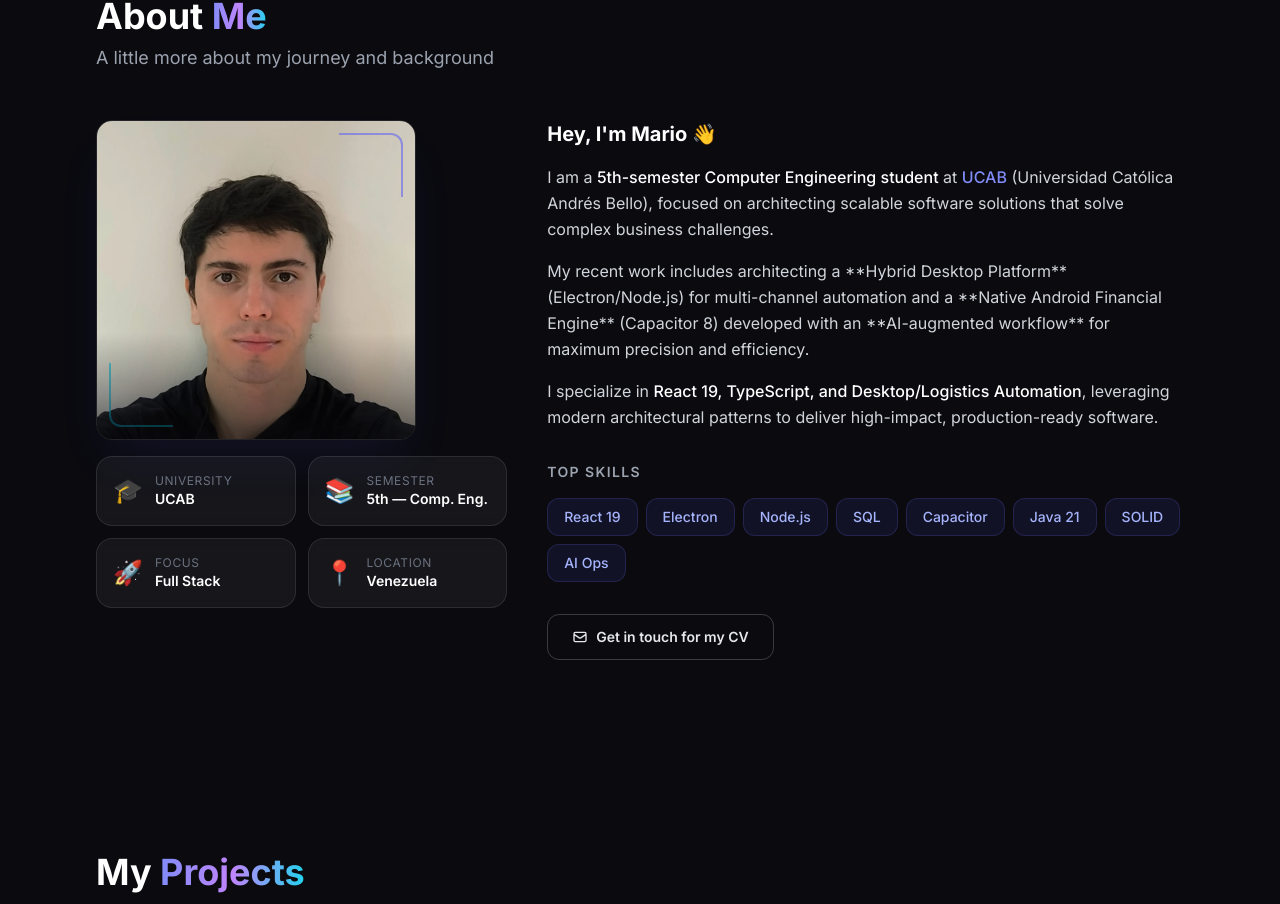
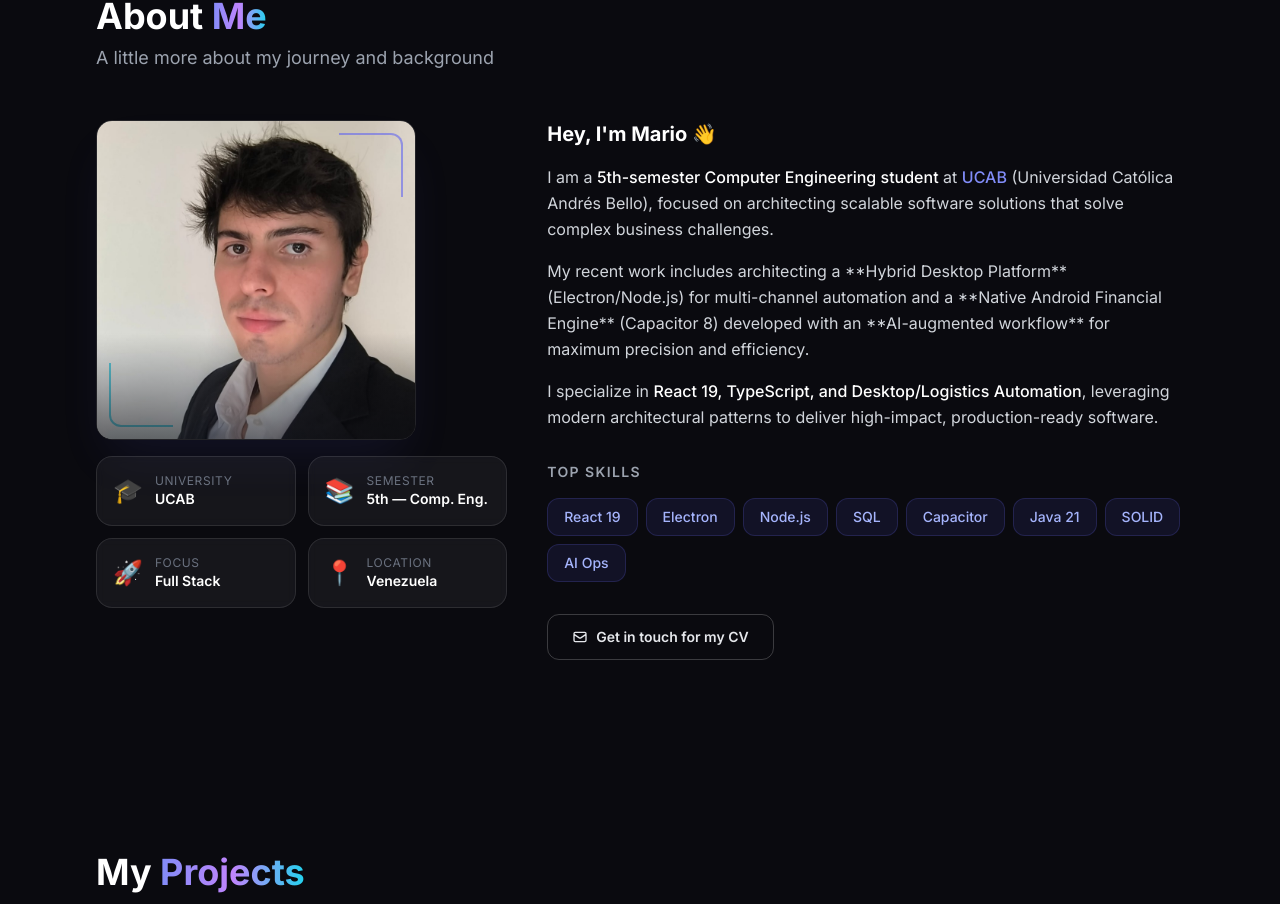
Before and after one commit to mjsanchezr/Portafolio, a React (Vite) app: page / in a window 1280 px wide. Shown: the part 900-1804 px from the top of the page. Built offline with nearby package versions, Linux system fonts and the light colour scheme.

Commit message:
Fix: Profile photo

```diff
--- a/src/components/sections/about/AboutSection.tsx
+++ b/src/components/sections/about/AboutSection.tsx
@@ -62,7 +62,7 @@ export function AboutSection() {
                         {/* Profile photo */}
                         <div className="relative w-full aspect-square max-w-xs mx-auto lg:mx-0 rounded-2xl overflow-hidden border border-white/10 shadow-2xl shadow-indigo-500/10">
                             <img
-                                src="perfil.jpeg"
+                                src="perfil-new.jpg"
                                 alt="Mario Sánchez — Front-end Developer"
                                 className="w-full h-full object-cover object-center"
                             />
```
Also changed, not shown: public/perfil-new.jpg (added), public/perfil.jpeg (deleted).
